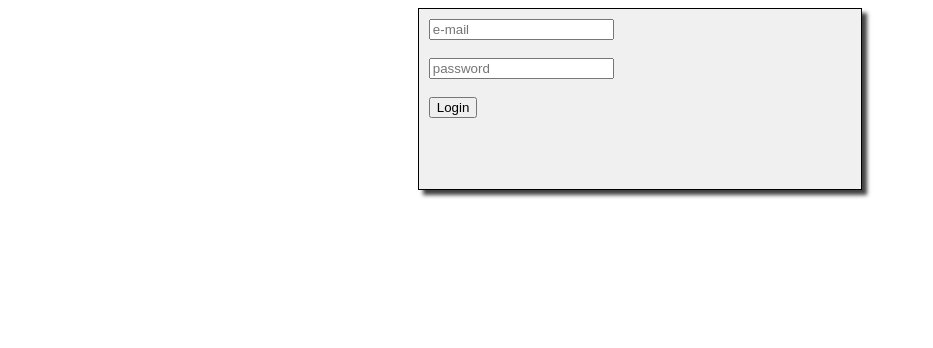
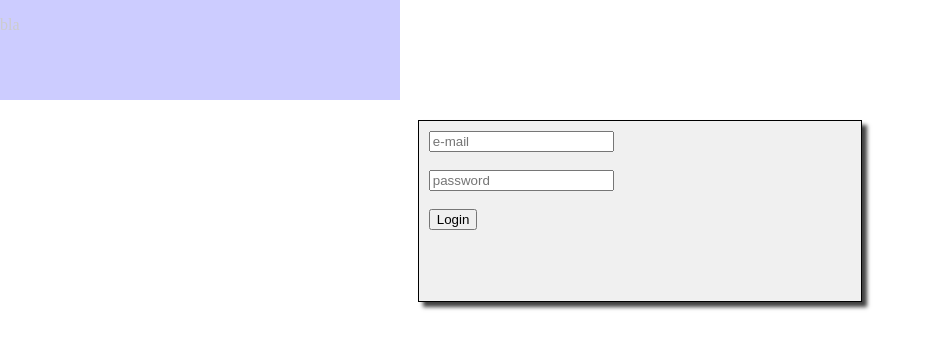
Before and after one commit to lucaschimweg/dhbw-teamplanner, a plain HTML site: page frontend/login.html in a window 1280 px wide. Shown: the whole page, without its empty margins (0-933 px from the left). Drawn offline with Linux system fonts and the light colour scheme.

Commit message:
prepare logo in login. error missing

```diff
--- a/frontend/login.html
+++ b/frontend/login.html
@@ -4,8 +4,9 @@
 <head>
     <title>TeamPlanner - Login</title>
     <style>
-	#example1 {
+	#sh_box {
   	  position: fixed;
+	  top: 120px;
   	  right: 0;
   	  left: 0;
   	  margin-right: auto;
@@ -20,11 +21,22 @@
   	  -moz-box-shadow: 5px 5px 4px 0px rgba(0,0,0,0.75);
   	  box-shadow: 5px 5px 4px 0px rgba(0,0,0,0.75);
 	}
+	#logo {
+	  position: fixed;
+    	  top: 0px;
+    	  left: 0px;
+    	  width: 400px;
+    	  height: 100px;
+          background-color: blue;
+   	  opacity: 0.2;
+	  margin: 0;
+	  padding: 0;
+	}
     </style>
 </head>
 
 <body>
-	<div id="example1">
+	<div id="sh_box">
     <form action="/api/doLogin" method="post">
         <label for="mail"> </label>
 	<input type="text" id="mail" name="mail" placeholder="e-mail" />
@@ -37,6 +49,9 @@
         <input type="submit" value="Login" />
     </form>
     </div>
+    <div id="logo">
+	<p> bla </p>
+    </div>
 </body>
 
 </html>
```
